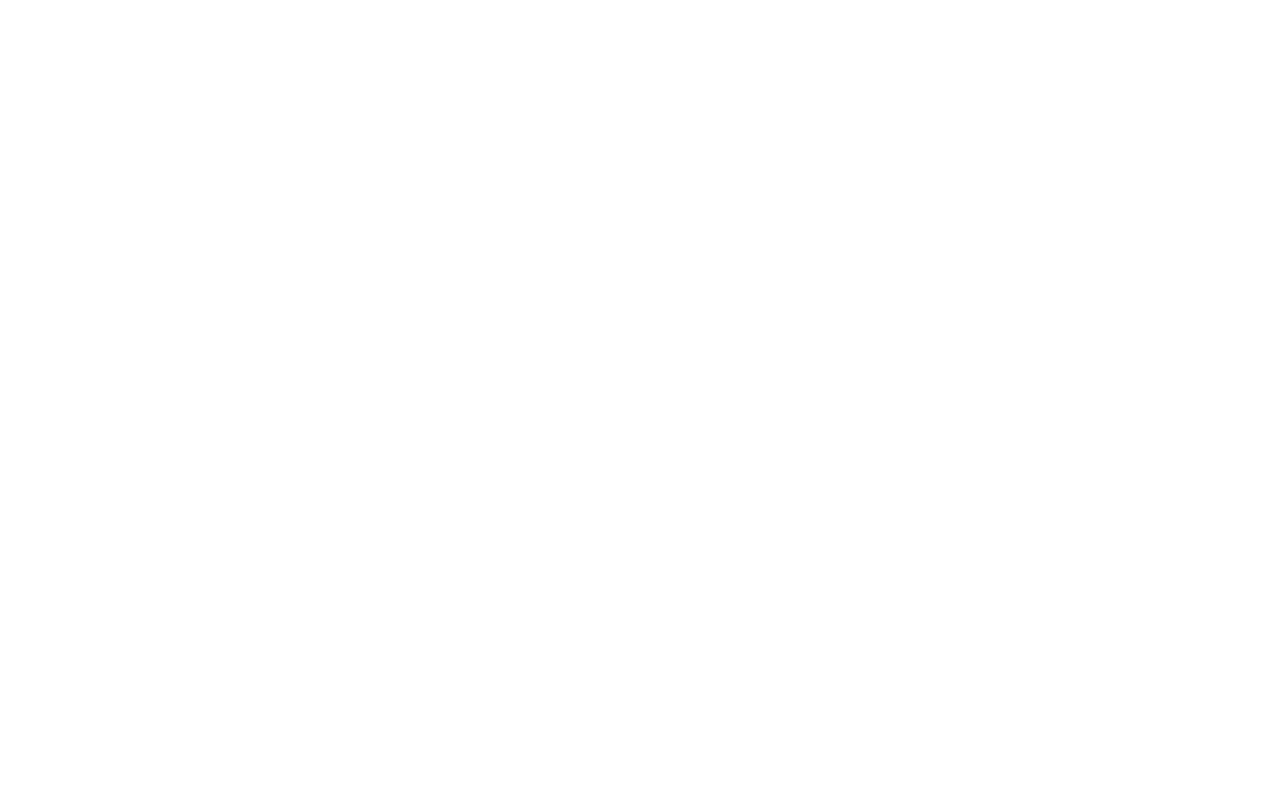
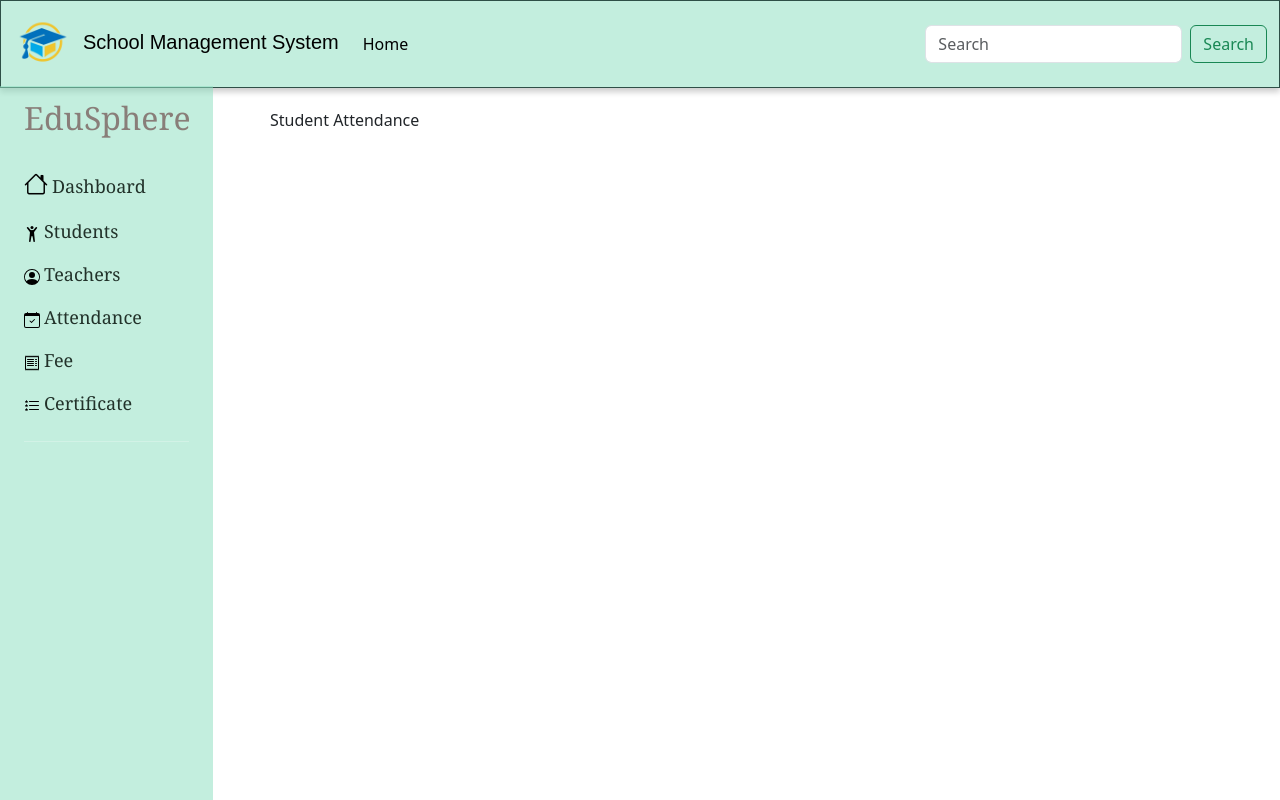
Before and after one commit to maheeen-khan/SchoolManagementSystem, a React app in the folder frontend/: page /Students_Attendance in a window 1280 px wide. Before the commit this address had no page. Built offline with nearby package versions, Linux system fonts and the light colour scheme; the HTML template or start-up script is replaced by a standard one.

Commit message:
routing set

```diff
--- a/frontend/src/App.jsx
+++ b/frontend/src/App.jsx
@@ -1,6 +1,11 @@
 import './App.css'
+import StudentAttendance from './pages/Attendance/StudentAttendance/StudentAttendance';
+import TeacherAttendance from './pages/Attendance/TeacherAttendance/TeacherAttendance';
+import Certificate from './pages/Certificate/Certificate';
+import Fee from './pages/Fee/Fee';
 import Dashboard from './pages/Mainpage/Dashboard/Dashboard'
 import Student from './pages/Student/Student';
+import Teacher from './pages/Teacher/Teacher';
 import AppRoute from './routes/AppRoute';
 import { Routes, Route } from "react-router-dom";
 function App() {
@@ -10,7 +15,13 @@
       <Routes>
         <Route path="/" element={<AppRoute/>}>
              <Route index element={<Dashboard />} />  //Mainpage
-             <Route path="students" element={<Student/>}/>
+             <Route path="Students" element={<Student/>}/>
+             <Route path="Teachers" element={<Teacher/>}/>
+             <Route path="Teachers_Attendance" element={<TeacherAttendance/>}/>
+             <Route path="Students_Attendance" element={<StudentAttendance/>}/>
+             <Route path="Fee" element={<Fee/>}/>
+             <Route path="Certificate" element={<Certificate/>}/>
+
         </Route>
 
       </Routes>
--- a/frontend/src/componenets/Sidebar/Sidebar.jsx
+++ b/frontend/src/componenets/Sidebar/Sidebar.jsx
@@ -31,25 +31,25 @@
             <ul className="nav nav-pills flex-column mb-sm-auto mb-0 align-items-center align-items-sm-start " id="menu">
 
               <li className="nav-item">
-                <Link to="/" className="nav-link align-middle px-0 text-black ">
+                <Link to="" className="nav-link align-middle px-0 text-black ">
                   <i className="fs-4 bi-house " data-bs-toggle="tooltip" title="Dashboard"></i>
                   <span className="ms-1 d-none d-sm-inline"style={{fontFamily:"Georgia", fontStyle:"bold", fontSize:"18px", color:"#22322aff"}}>Dashboard</span>
                 </Link>
               </li>
 
               <li>
-                <a href="#submenu1" data-bs-toggle="collapse" className="nav-link px-0 align-middle">
+                <Link to="Students" className="nav-link px-0 align-middle ">
                   <svg xmlns="http://www.w3.org/2000/svg" width="16" height="16" fill="black" class="bi bi-person-arms-up" viewBox="0 0 16 16">
                   <path d="M8 3a1.5 1.5 0 1 0 0-3 1.5 1.5 0 0 0 0 3"/>
                     <path d="m5.93 6.704-.846 8.451a.768.768 0 0 0 1.523.203l.81-4.865a.59.59 0 0 1 1.165 0l.81 4.865a.768.768 0 0 0 1.523-.203l-.845-8.451A1.5 1.5 0 0 1 10.5 5.5L13 2.284a.796.796 0 0 0-1.239-.998L9.634 3.84a.7.7 0 0 1-.33.235c-.23.074-.665.176-1.304.176-.64 0-1.074-.102-1.305-.176a.7.7 0 0 1-.329-.235L4.239 1.286a.796.796 0 0 0-1.24.998l2.5 3.216c.317.316.475.758.43 1.204Z"/>
                     </svg>
                   <span className="ms-1 d-none d-sm-inline "style={{fontFamily:"Georgia", fontStyle:"bold", fontSize:"18px", color:"#22322aff"}}>Students</span>
-                </a>
+                </Link>
 
               </li>
 
               <li>
-                <Link to="#" className="nav-link px-0 align-middle ">
+                <Link to="Teachers" className="nav-link px-0 align-middle ">
                   <svg xmlns="http://www.w3.org/2000/svg" width="16" height="16" fill="black" class="bi bi-person-circle" viewBox="0 0 16 16">
                    <path d="M11 6a3 3 0 1 1-6 0 3 3 0 0 1 6 0"/>
                     <path fill-rule="evenodd" d="M0 8a8 8 0 1 1 16 0A8 8 0 0 1 0 8m8-7a7 7 0 0 0-5.468 11.37C3.242 11.226 4.805 10 8 10s4.757 1.225 5.468 2.37A7 7 0 0 0 8 1"/>
@@ -68,27 +68,27 @@
                 </a>
                 <ul className="collapse nav flex-column ms-1 " id="submenu2">
                   <li>
-                    <Link to="#" className="nav-link px-0 "style={{fontFamily:"Georgia", fontStyle:"bold", fontSize:"18px", color:"#22322aff"}}>Students</Link>
+                    <Link to="Students_Attendance" className="nav-link px-0 "style={{fontFamily:"Georgia", fontStyle:"bold", fontSize:"18px", color:"#22322aff"}}>Students</Link>
                   </li>
                   <li>
-                    <Link to="#" className="nav-link px-0 " style={{fontFamily:"Georgia", fontStyle:"bold", fontSize:"18px", color:"#22322aff"}}>Teachers</Link>
+                    <Link to="Teachers_Attendance" className="nav-link px-0 " style={{fontFamily:"Georgia", fontStyle:"bold", fontSize:"18px", color:"#22322aff"}}>Teachers</Link>
                   </li>
                 </ul>
               </li>
 
               <li>
-                <a href="#submenu3" data-bs-toggle="collapse" className="nav-link px-0 align-middle">
+                <Link to="Fee" className="nav-link px-0 align-middle">
                   <svg xmlns="http://www.w3.org/2000/svg" width="16" height="16" fill="black" class="bi bi-receipt" viewBox="0 0 16 16">
                   <path d="M1.92.506a.5.5 0 0 1 .434.14L3 1.293l.646-.647a.5.5 0 0 1 .708 0L5 1.293l.646-.647a.5.5 0 0 1 .708 0L7 1.293l.646-.647a.5.5 0 0 1 .708 0L9 1.293l.646-.647a.5.5 0 0 1 .708 0l.646.647.646-.647a.5.5 0 0 1 .708 0l.646.647.646-.647a.5.5 0 0 1 .801.13l.5 1A.5.5 0 0 1 15 2v12a.5.5 0 0 1-.053.224l-.5 1a.5.5 0 0 1-.8.13L13 14.707l-.646.647a.5.5 0 0 1-.708 0L11 14.707l-.646.647a.5.5 0 0 1-.708 0L9 14.707l-.646.647a.5.5 0 0 1-.708 0L7 14.707l-.646.647a.5.5 0 0 1-.708 0L5 14.707l-.646.647a.5.5 0 0 1-.708 0L3 14.707l-.646.647a.5.5 0 0 1-.801-.13l-.5-1A.5.5 0 0 1 1 14V2a.5.5 0 0 1 .053-.224l.5-1a.5.5 0 0 1 .367-.27m.217 1.338L2 2.118v11.764l.137.274.51-.51a.5.5 0 0 1 .707 0l.646.647.646-.646a.5.5 0 0 1 .708 0l.646.646.646-.646a.5.5 0 0 1 .708 0l.646.646.646-.646a.5.5 0 0 1 .708 0l.646.646.646-.646a.5.5 0 0 1 .708 0l.646.646.646-.646a.5.5 0 0 1 .708 0l.509.509.137-.274V2.118l-.137-.274-.51.51a.5.5 0 0 1-.707 0L12 1.707l-.646.647a.5.5 0 0 1-.708 0L10 1.707l-.646.647a.5.5 0 0 1-.708 0L8 1.707l-.646.647a.5.5 0 0 1-.708 0L6 1.707l-.646.647a.5.5 0 0 1-.708 0L4 1.707l-.646.647a.5.5 0 0 1-.708 0z"/>
                    <path d="M3 4.5a.5.5 0 0 1 .5-.5h6a.5.5 0 1 1 0 1h-6a.5.5 0 0 1-.5-.5m0 2a.5.5 0 0 1 .5-.5h6a.5.5 0 1 1 0 1h-6a.5.5 0 0 1-.5-.5m0 2a.5.5 0 0 1 .5-.5h6a.5.5 0 1 1 0 1h-6a.5.5 0 0 1-.5-.5m0 2a.5.5 0 0 1 .5-.5h6a.5.5 0 0 1 0 1h-6a.5.5 0 0 1-.5-.5m8-6a.5.5 0 0 1 .5-.5h1a.5.5 0 0 1 0 1h-1a.5.5 0 0 1-.5-.5m0 2a.5.5 0 0 1 .5-.5h1a.5.5 0 0 1 0 1h-1a.5.5 0 0 1-.5-.5m0 2a.5.5 0 0 1 .5-.5h1a.5.5 0 0 1 0 1h-1a.5.5 0 0 1-.5-.5m0 2a.5.5 0 0 1 .5-.5h1a.5.5 0 0 1 0 1h-1a.5.5 0 0 1-.5-.5"/>
                   </svg>
                   <span className="ms-1 d-none d-sm-inline" style={{fontFamily:"Georgia", fontStyle:"bold", fontSize:"18px", color:"#22322aff"}}>Fee</span>
-                </a>
+                </Link>
 
               </li>
 
               <li>
-                <Link to="#" className="nav-link px-0 align-middle">
+                <Link to="Certificate" className="nav-link px-0 align-middle">
                   <svg xmlns="http://www.w3.org/2000/svg" width="16" height="16" fill="black" class="bi bi-list-stars" viewBox="0 0 16 16">
                     <path fill-rule="evenodd" d="M5 11.5a.5.5 0 0 1 .5-.5h9a.5.5 0 0 1 0 1h-9a.5.5 0 0 1-.5-.5m0-4a.5.5 0 0 1 .5-.5h9a.5.5 0 0 1 0 1h-9a.5.5 0 0 1-.5-.5m0-4a.5.5 0 0 1 .5-.5h9a.5.5 0 0 1 0 1h-9a.5.5 0 0 1-.5-.5"/>
                     <path d="M2.242 2.194a.27.27 0 0 1 .516 0l.162.53c.035.115.14.194.258.194h.551c.259 0 .37.333.164.493l-.468.363a.28.28 0 0 0-.094.3l.173.569c.078.256-.213.462-.423.3l-.417-.324a.27.27 0 0 0-.328 0l-.417.323c-.21.163-.5-.043-.423-.299l.173-.57a.28.28 0 0 0-.094-.299l-.468-.363c-.206-.16-.095-.493.164-.493h.55a.27.27 0 0 0 .259-.194zm0 4a.27.27 0 0 1 .516 0l.162.53c.035.115.14.194.258.194h.551c.259 0 .37.333.164.493l-.468.363a.28.28 0 0 0-.094.3l.173.569c.078.255-.213.462-.423.3l-.417-.324a.27.27 0 0 0-.328 0l-.417.323c-.21.163-.5-.043-.423-.299l.173-.57a.28.28 0 0 0-.094-.299l-.468-.363c-.206-.16-.095-.493.164-.493h.55a.27.27 0 0 0 .259-.194zm0 4a.27.27 0 0 1 .516 0l.162.53c.035.115.14.194.258.194h.551c.259 0 .37.333.164.493l-.468.363a.28.28 0 0 0-.094.3l.173.569c.078.255-.213.462-.423.3l-.417-.324a.27.27 0 0 0-.328 0l-.417.323c-.21.163-.5-.043-.423-.299l.173-.57a.28.28 0 0 0-.094-.299l-.468-.363c-.206-.16-.095-.493.164-.493h.55a.27.27 0 0 0 .259-.194z"/>
--- /dev/null
+++ b/frontend/src/pages/Attendance/StudentAttendance/StudentAttendance.jsx
@@ -0,0 +1,11 @@
+import React from 'react'
+
+const StudentAttendance = () => {
+  return (
+    <div>
+      Student Attendance
+    </div>
+  )
+}
+
+export default StudentAttendance
--- /dev/null
+++ b/frontend/src/pages/Attendance/TeacherAttendance/TeacherAttendance.jsx
@@ -0,0 +1,11 @@
+import React from 'react'
+
+const TeacherAttendance = () => {
+  return (
+    <div>
+      Teacher Attendance
+    </div>
+  )
+}
+
+export default TeacherAttendance
--- /dev/null
+++ b/frontend/src/pages/Certificate/Certificate.jsx
@@ -0,0 +1,12 @@
+import React from 'react'
+
+const Certificate = () => {
+  return (
+    <div>
+      Certificate
+
+    </div>
+  )
+}
+
+export default Certificate
--- /dev/null
+++ b/frontend/src/pages/Fee/Fee.jsx
@@ -0,0 +1,11 @@
+import React from 'react'
+
+const Fee = () => {
+  return (
+    <div>
+      Fee
+    </div>
+  )
+}
+
+export default Fee
--- a/frontend/src/pages/Mainpage/Dashboard/Dashboard.css
+++ b/frontend/src/pages/Mainpage/Dashboard/Dashboard.css
@@ -1,6 +1,8 @@
-/* Main page container */
 .dash-container {
   padding: 20px;
+  min-height: 100vh;
+  box-sizing: border-box;
+  overflow-y: auto; /* ensure vertical scroll */
 }
 
 /* Title */
@@ -10,54 +12,52 @@
   display: flex;
   align-items: center;
 }
-
 .dash-icon {
   margin-right: 10px;
 }
 
-/* Layout for left + right columns */
+/* Main layout */
 .dash-layout {
   display: flex;
   gap: 20px;
+  flex-wrap: wrap; /* allow stacking on small screens */
 }
 
-/* LEFT COLUMN */
+/* Left column */
 .dash-left {
-  flex: 2;
+  flex: 2 1 600px;
   display: flex;
   flex-direction: column;
   gap: 20px;
+  min-width: 300px;
 }
 
-/* Cards row */
+/* Cards */
 .dash-cards {
   display: flex;
   gap: 20px;
-  flex-wrap: nowrap;
+  flex-wrap: wrap;
 }
 
-/* Box styling (for charts) */
+/* Chart boxes */
 .dash-box {
   background: #fff;
   padding: 20px;
   border-radius: 8px;
-  box-shadow: 0 2px 8px rgba(0,0,0,0.15);
-}
 
-/* RIGHT COLUMN (Pie chart) */
+
+/* Right column */
 .dash-right {
-  flex: 1;
-  max-width: 350px;
+  flex: 1 1 300px;
+  min-width: 250px;
   display: flex;
   align-items: center;
   justify-content: center;
+  height: fit-content;
 }
 
-
-/* ======== RESPONSIVE MODE ========= */
+/* Responsive */
 @media (max-width: 768px) {
-
-  /* Stack left + right */
   .dash-layout {
     flex-direction: column;
   }
@@ -66,11 +66,6 @@
     max-width: 100%;
   }
 
-  /* Cards stack */
-  .dash-cards {
-    flex-wrap: wrap;
-  }
-
   .dash-cards > * {
     min-width: 100%;
   }
--- a/frontend/src/pages/Mainpage/Dashboard/Dashboard.jsx
+++ b/frontend/src/pages/Mainpage/Dashboard/Dashboard.jsx
@@ -4,7 +4,7 @@
 import teacher from '../../../assets/teacher.png';
 import BarChart from '../../../componenets/Charts/BarChart';
 import PieChart from '../../../componenets/Charts/PieChart';
-import './Dashboard.css';
+import './Dashboard.css'; // your CSS
 
 function Dashboard() {
   return (
@@ -19,27 +19,22 @@
 
         {/* LEFT COLUMN */}
         <div className="dash-left">
-
-          {/* Cards */}
           <div className="dash-cards">
-            <Cards heading="Teachers" value="100" photo={teacher}/>
-            <Cards heading="Students" value="500" photo={student}/>
+            <Cards heading="Teachers" value="100" photo={teacher} />
+            <Cards heading="Students" value="500" photo={student} />
           </div>
 
-          {/* Bar Chart */}
           <div className="dash-box">
             <BarChart />
           </div>
-
         </div>
 
         {/* RIGHT COLUMN */}
-        <div className="dash-box dash-right">
+        <div className="dash-right dash-box">
           <PieChart />
         </div>
 
       </div>
-
     </div>
   );
 }
--- /dev/null
+++ b/frontend/src/pages/Teacher/Teacher.jsx
@@ -0,0 +1,11 @@
+import React from 'react'
+
+function Teacher() {
+  return (
+    <div>
+      Teacher
+    </div>
+  )
+}
+
+export default Teacher
```
